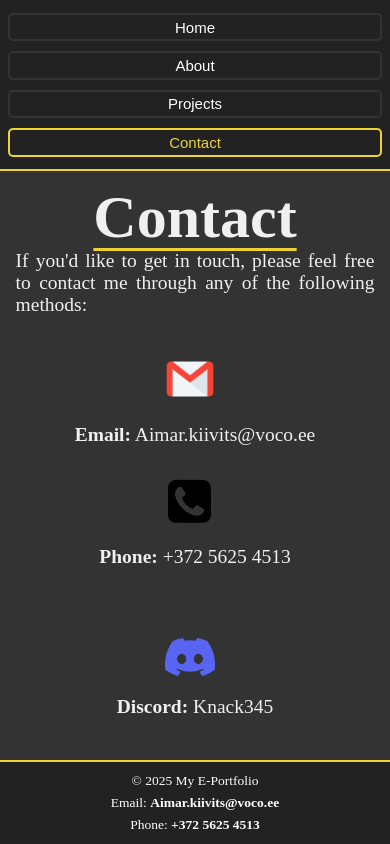
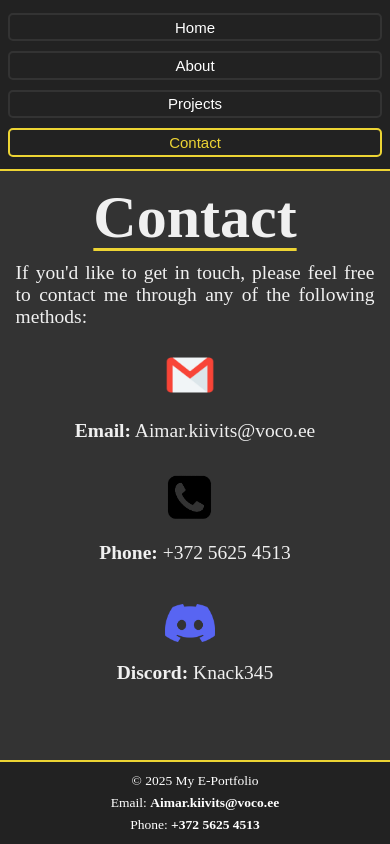
Before and after one commit to AimarKiivits/E-portfoolio, a React (Create React App) app in the folder e-portfoolio/: page /contact in a window 390 px wide. Built offline with nearby package versions, Linux system fonts and the light colour scheme.

Commit message:
Fix contact on mobile

```diff
--- a/e-portfoolio/src/App.css
+++ b/e-portfoolio/src/App.css
@@ -185,7 +185,7 @@ a:visited {
   text-decoration-color: #edd434;
   text-decoration-thickness: 5%;
   text-underline-offset: 15%;
-  margin-bottom: 3%;
+  margin-bottom: 1.5rem;
 }
 
 .contact p {
@@ -195,7 +195,7 @@ a:visited {
 }
 
 .contact-info {
-  margin: 20px auto;
+  margin: 5px 0;
   width: 50%;
   justify-content: space-around;
   display: flex;
```
